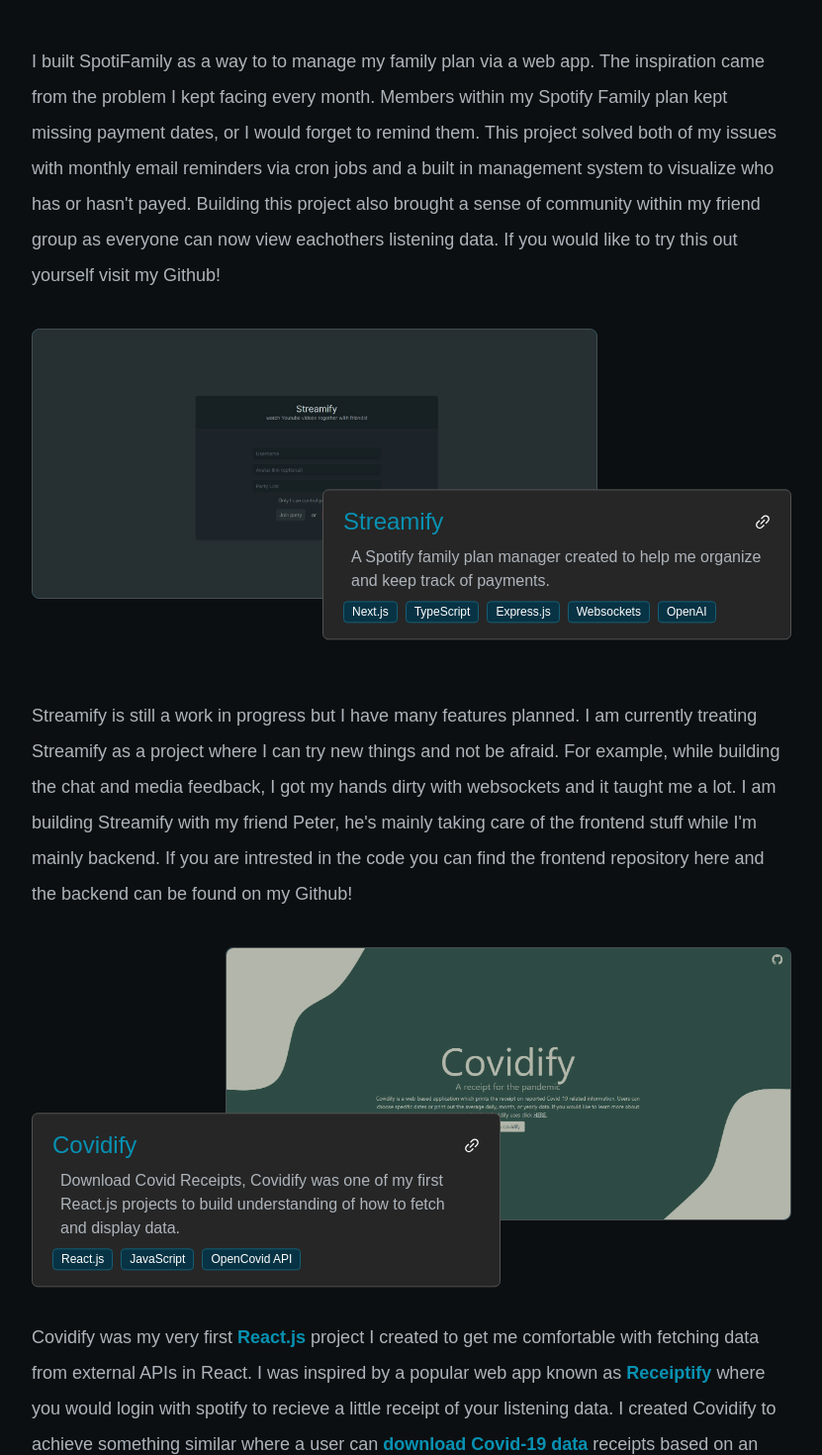
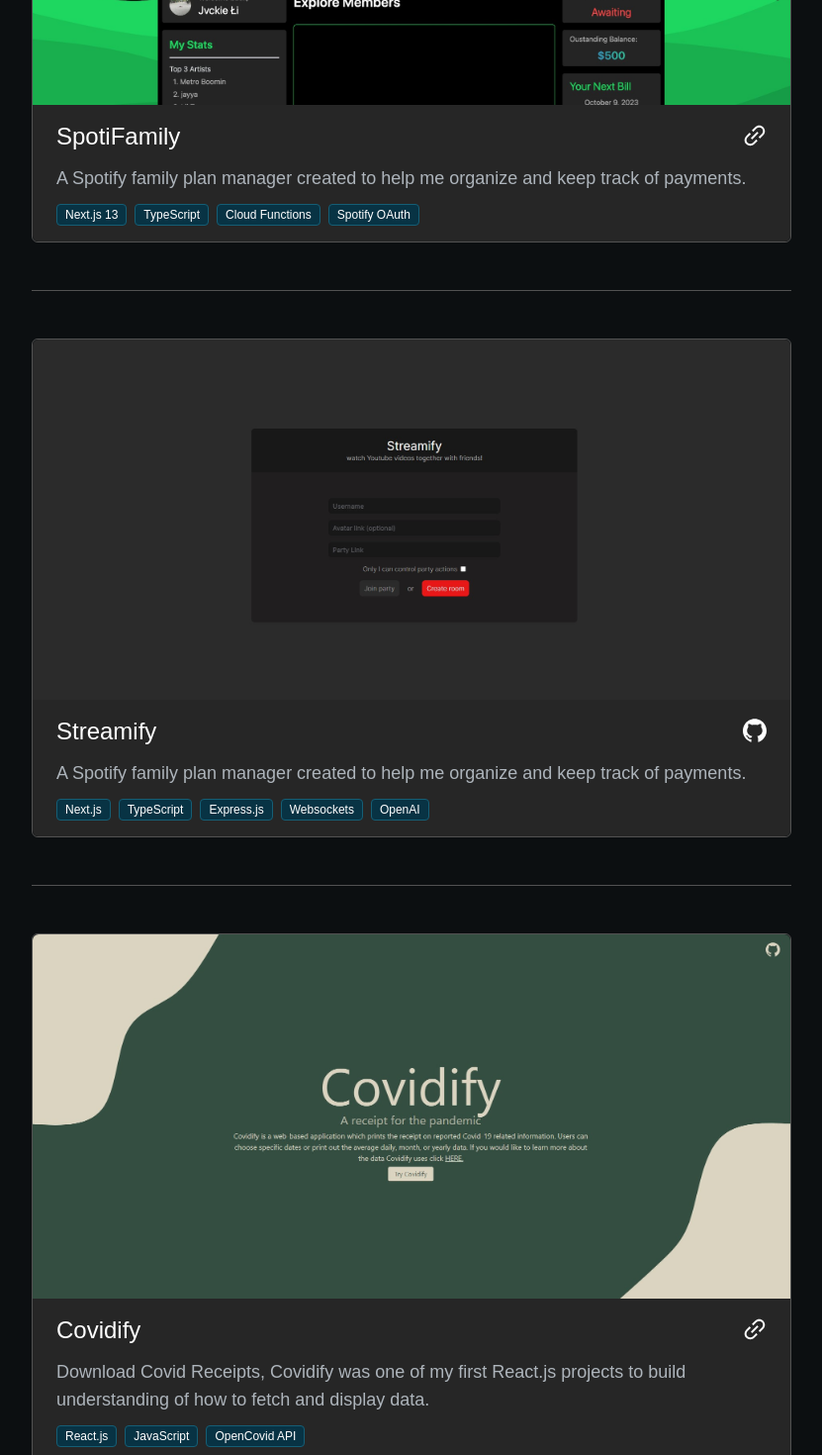
Before and after one commit to JackieLi565/me, a Next.js app: page /projects in a window 1280 px wide. Shown: the part 540-2010 px from the top of the page at 99% size, without its empty margins (224-1055 px from the left). Built offline with nearby package versions, Linux system fonts and the light colour scheme.

Commit message:
change: project ui

```diff
--- a/src/app/page.tsx
+++ b/src/app/page.tsx
@@ -18,12 +18,17 @@
 
     const results = await db
       .collection<Blog>("blogs")
-      .aggregate<WithId<Blog>>([
+      .aggregate<Blog>([
         {
           $sort: { views: -1 },
         },
         {
           $limit: 3,
+        },
+        {
+          $project: {
+            _id: 0,
+          },
         },
       ])
       .toArray();
--- a/src/app/projects/page.tsx
+++ b/src/app/projects/page.tsx
@@ -4,85 +4,52 @@
 import sf from "../../../public/projects/spotifamily.jpg";
 import cov from "../../../public/projects/covidify.jpg";
 import stre from "../../../public/projects/streamify.jpg";
-import Reveal from "@/components/Animation";
 
 const Page: FC = () => {
   return (
-    <main className="w-full flex flex-col gap-9">
+    <main className="w-full space-y-6">
       <ProjectTitle />
+      <p className="text-lg text-paragraph">
+        I always try to incorporate technology that I find really cool and
+        exciting. Checkout some of the stuff I've been working on!
+      </p>
+      <section className="space-y-12">
         <Project
-        href="https://spotifamily.vercel.app/"
+          links={{
+            exp: "https://spotifamily.vercel.app/",
+          }}
           image={sf}
           name="SpotiFamily"
           description="A Spotify family plan manager created to help me organize and keep track of payments."
-        tags={["Next.js 13", "TypeScript", "Cloud Functions", "Spotify OAuth"]}
+          tags={[
+            "Next.js 13",
+            "TypeScript",
+            "Cloud Functions",
+            "Spotify OAuth",
+          ]}
         />
-      <Reveal delay={0.4}>
-        <p className="text-paragraph text-lg leading-9">
-          I built SpotiFamily as a way to to manage my family plan via a web
-          app. The inspiration came from the problem I kept facing every month.
-          Members within my Spotify Family plan kept missing payment dates, or I
-          would forget to remind them. This project solved both of my issues
-          with monthly email reminders via cron jobs and a built in management
-          system to visualize who has or hasn&apos;t payed. Building this
-          project also brought a sense of community within my friend group as
-          everyone can now view eachothers listening data. If you would like to
-          try this out yourself visit my Github!
-        </p>
-      </Reveal>
+        <div className="border-b border-neutral-600 w-full"></div>
         <Project
-        href="https://github.com/JackieLi565/Streamify"
+          links={{
+            github: "https://github.com/JackieLi565/Streamify",
+          }}
           image={stre}
           name="Streamify"
           description="A Spotify family plan manager created to help me organize and keep track of payments."
           tags={["Next.js", "TypeScript", "Express.js", "Websockets", "OpenAI"]}
-        reverse={true}
         />
-      <Reveal delay={0.4}>
-        <p className="text-paragraph text-lg leading-9">
-          Streamify is still a work in progress but I have many features
-          planned. I am currently treating Streamify as a project where I can
-          try new things and not be afraid. For example, while building the chat
-          and media feedback, I got my hands dirty with websockets and it taught
-          me a lot. I am building Streamify with my friend Peter, he&apos;s
-          mainly taking care of the frontend stuff while I&apos;m mainly
-          backend. If you are intrested in the code you can find the frontend
-          repository <a href="">here</a> and the backend can be found on my
-          Github!
-        </p>
-      </Reveal>
+        <div className="border-b border-neutral-600 w-full"></div>
+
         <Project
-        href="https://covidify.vercel.app/"
+          links={{
+            exp: "https://covidify.vercel.app/",
+          }}
           image={cov}
           name="Covidify"
           description="Download Covid Receipts, Covidify was one of my first React.js projects to build understanding of how to fetch and display data."
           tags={["React.js", "JavaScript", "OpenCovid API"]}
         />
-      <Reveal delay={0.4}>
-        <p className="text-paragraph text-lg leading-9">
-          Covidify was my very first{" "}
-          <a href="" className="text-cyan-600 font-semibold">
-            React.js
-          </a>{" "}
-          project I created to get me comfortable with fetching data from
-          external APIs in React. I was inspired by a popular web app known as{" "}
-          <a
-            href="https://receiptify.herokuapp.com/"
-            className="text-cyan-600 font-semibold"
-          >
-            Receiptify
-          </a>{" "}
-          where you would login with spotify to recieve a little receipt of your
-          listening data. I created Covidify to achieve something similar where
-          a user can{" "}
-          <span className="text-cyan-600 font-semibold">
-            download Covid-19 data
-          </span>{" "}
-          receipts based on an input date. Although the data might not be
-          totally accurate you can try it out yourself with the link above. If
-          you would like to see the source code you can find it on my Github!
-        </p>
-      </Reveal>
+      </section>
     </main>
   );
 };
--- a/src/components/Project/index.tsx
+++ b/src/components/Project/index.tsx
@@ -3,7 +3,7 @@
 import { FC, useRef } from "react";
 import Image from "next/image";
 import Tag from "../Tag";
-import { LinkOutlined } from "@ant-design/icons";
+import { LinkOutlined, GithubOutlined } from "@ant-design/icons";
 import Link from "next/link";
 import { motion, useScroll, useTransform } from "framer-motion";
 type ProjectProps = {
@@ -11,16 +11,17 @@
   name: string;
   description: string;
   tags: string[];
-  href: string;
-  reverse?: boolean;
+  links?: {
+    github?: string;
+    exp?: string;
+  };
 };
 const Project: FC<ProjectProps> = ({
   image,
   name,
   description,
   tags,
-  href,
-  reverse = false,
+  links,
 }) => {
   const ref = useRef<HTMLDivElement | null>(null);
   const { scrollYProgress } = useScroll({
@@ -35,40 +36,43 @@
         opacity: scrollYProgress,
       }}
       ref={ref}
-      className="flex flex-col-reverse gap-4 md:grid md:grid-cols-8 md:mb-16"
+      className="border-neutral-600 border rounded-md group"
     >
-      <Link
-        href={href}
-        target="_blank"
-        className={`row-span-full group md:translate-y-2/3 ${
-          reverse ? "md:col-end-9" : "md:col-start-1 "
-        } col-span-5 self-center flex flex-col z-20 bg-neutral-800 border border-neutral-600 rounded-md py-4 px-5 space-y-2`}
-      >
-        <div className="flex justify-between items-center">
-          <h1 className="text-2xl text-cyan-600 ">{name}</h1>
-          <LinkOutlined className="group-hover:text-cyan-600 transition-colors duration-150" />
+      <div>
+        <Link
+          href={(links && links?.github) || links?.exp || ""}
+          target="_blank"
+        >
+          <Image className="rounded-t-md" src={image} alt="" />
+        </Link>
+
+        <div className="bg-neutral-800 space-y-3 rounded-b-md py-4 px-6">
+          <div className="flex justify-between items-center">
+            <h1 className="text-2xl group-hover:text-cyan-600 transition-colors">
+              {name}
+            </h1>
+            {links && (
+              <div className="text-2xl flex gap-3">
+                {links.github && (
+                  <Link href={links.github} target="_blank">
+                    <GithubOutlined className="hover:text-cyan-600 transition-colors" />
+                  </Link>
+                )}
+                {links.exp && (
+                  <Link href={links.exp} target="_blank">
+                    <LinkOutlined className="hover:text-cyan-600 transition-colors" />
+                  </Link>
+                )}
+              </div>
+            )}
+          </div>
+          <p className="text-lg text-paragraph">{description}</p>
+          <ul className="flex flex-wrap gap-2">
+            {tags.map((tag) => (
+              <Tag key={tag} name={tag} />
+            ))}
+          </ul>
         </div>
-        <p className="text-sm md:text-base text-paragraph md:px-2 leading-7">
-          {description}
-        </p>
-        <ul className="flex flex-wrap gap-2">
-          {tags.map((tag) => {
-            return <Tag key={tag} name={tag} />;
-          })}
-        </ul>
-      </Link>
-
-      <div
-        className={`row-span-full col-span-6 ${
-          reverse ? "md:col-start-1" : "md:col-end-9"
-        } self-center relative group hover:z-20`}
-      >
-        <div className="md:absolute justify-center md:bg-cyan-900 w-full h-full rounded-lg md:bg-opacity-80 group-hover:bg-opacity-0 transition-opacity"></div>
-        <Image
-          className="border border-neutral-600 rounded-lg md:opacity-80 md:group-hover:opacity-100 transition-opacity"
-          src={image}
-          alt=""
-        />
       </div>
     </motion.div>
   );
--- a/src/components/Tag/index.tsx
+++ b/src/components/Tag/index.tsx
@@ -6,7 +6,7 @@
 
 const Tag: FC<TagProps> = ({ name }) => {
   return (
-    <li className="text-xs inline-block bg-cyan-950 border border-cyan-800 px-2 py-0.5 rounded">
+    <li className="text-xs text-white inline-block bg-cyan-950 border border-cyan-800 px-2 py-0.5 rounded">
       {name}
     </li>
   );
--- a/src/components/View/server.tsx
+++ b/src/components/View/server.tsx
@@ -9,7 +9,7 @@
 };
 
 const getBlogViewData = async (slug: string) => {
-  const client = new Database();
+  const client = Database.getInstance();
 
   const db = await client.connect();
   const projection = { _id: 0 };
--- a/src/lib/db.ts
+++ b/src/lib/db.ts
@@ -7,6 +7,7 @@
 
   private constructor() {
     this._cluster = new MongoClient(process.env.MONGO_URI);
+    console.log("New Database Instance Created");
   }
 
   static getInstance() {
```
Lines whose indentation alone changed are shown as unchanged.
